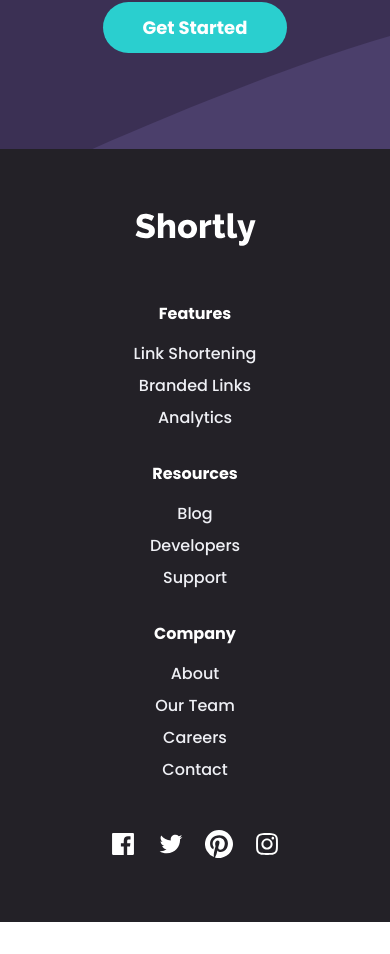
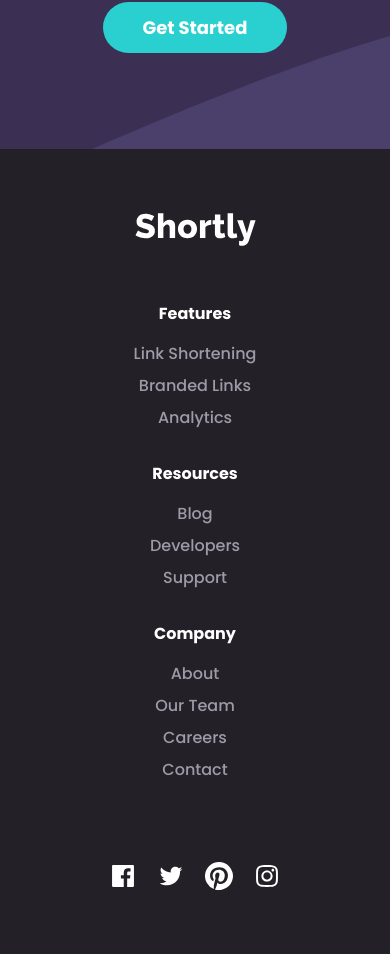
Before and after one commit to CiroJSCH/URL-shortening-API-landing-page, a React (Vite) app: page / in a window 390 px wide. Shown: the part 2495-3449 px from the top of the page. Before the commit the page ends 3417 px from the top, so only its background shows below. Built offline with nearby package versions, Linux system fonts and the light colour scheme.

Commit message:
Responsive footer

```diff
--- a/src/components/Footer.tsx
+++ b/src/components/Footer.tsx
@@ -19,14 +19,15 @@ const Footer = () => {
   const iconStyle = `w-7 h-7 ${liStyle}`;
 
   return (
-    <footer className='py-16 bg-gray-800 h-auto flex flex-col justify-center items-center'>
-      <span className='mb-14'>
+    <footer className='py-16 bg-gray-800 h-auto'>
+      <section className='max-w-[1440px] m-auto w-[80%] flex flex-col xl:flex-row justify-center xl:justify-between items-center xl:items-start'>
+        <span className='mb-14 xl:mb-0'>
           <img src={logo} alt='Shortly logo' />
         </span>
-      <div>
-        <div className='text-center mb-8'>
+        <div className='flex flex-col xl:flex-row w-[60%] items-center xl:items-start xl:justify-between'>
+          <div className='text-center xl:text-start mb-8 xl:mb-0'>
             <h3 className='text-white font-bold mb-4'>Features</h3>
-          <ul className='text-gray-500 flex flex-col gap-2'>
+            <ul className='text-gray-600 flex flex-col gap-2'>
               {features.map((feature, index) => (
                 <li key={`feature-${index}`} className={`${liStyle}`}>
                   {feature}
@@ -34,9 +35,9 @@ const Footer = () => {
               ))}
             </ul>
           </div>
-        <div className='text-center mb-8'>
+          <div className='text-center xl:text-start mb-8 xl:mb-0'>
             <h3 className='text-white font-bold mb-4'>Resources</h3>
-          <ul className='text-gray-500 flex flex-col gap-2'>
+            <ul className='text-gray-600 flex flex-col gap-2'>
               {resources.map((resource, index) => (
                 <li key={`resource-${index}`} className={`${liStyle}`}>
                   {resource}
@@ -44,9 +45,9 @@ const Footer = () => {
               ))}
             </ul>
           </div>
-        <div className='text-center mb-8'>
+          <div className='text-center xl:text-start mb-8 xl:mb-0'>
             <h3 className='text-white font-bold mb-4'>Company</h3>
-          <ul className='text-gray-500 flex flex-col gap-2'>
+            <ul className='text-gray-600 flex flex-col gap-2'>
               {company.map((company, index) => (
                 <li key={`company-${index}`} className={`${liStyle}`}>
                   {company}
@@ -55,13 +56,14 @@ const Footer = () => {
             </ul>
           </div>
           {/* ICONOS */}
-        <div className='flex items-center text-white gap-5 mt-12'>
+          <div className='flex items-center text-white gap-5 mt-12 xl:mt-0'>
             <AiFillFacebook className={`${iconStyle}`} />
             <AiOutlineTwitter className={`${iconStyle}`} />
             <BsPinterest className={`${iconStyle}`} />
             <AiOutlineInstagram className={`${iconStyle}`} />
           </div>
         </div>
+      </section>
     </footer>
   );
 };
```
Lines whose indentation alone changed are shown as unchanged.
